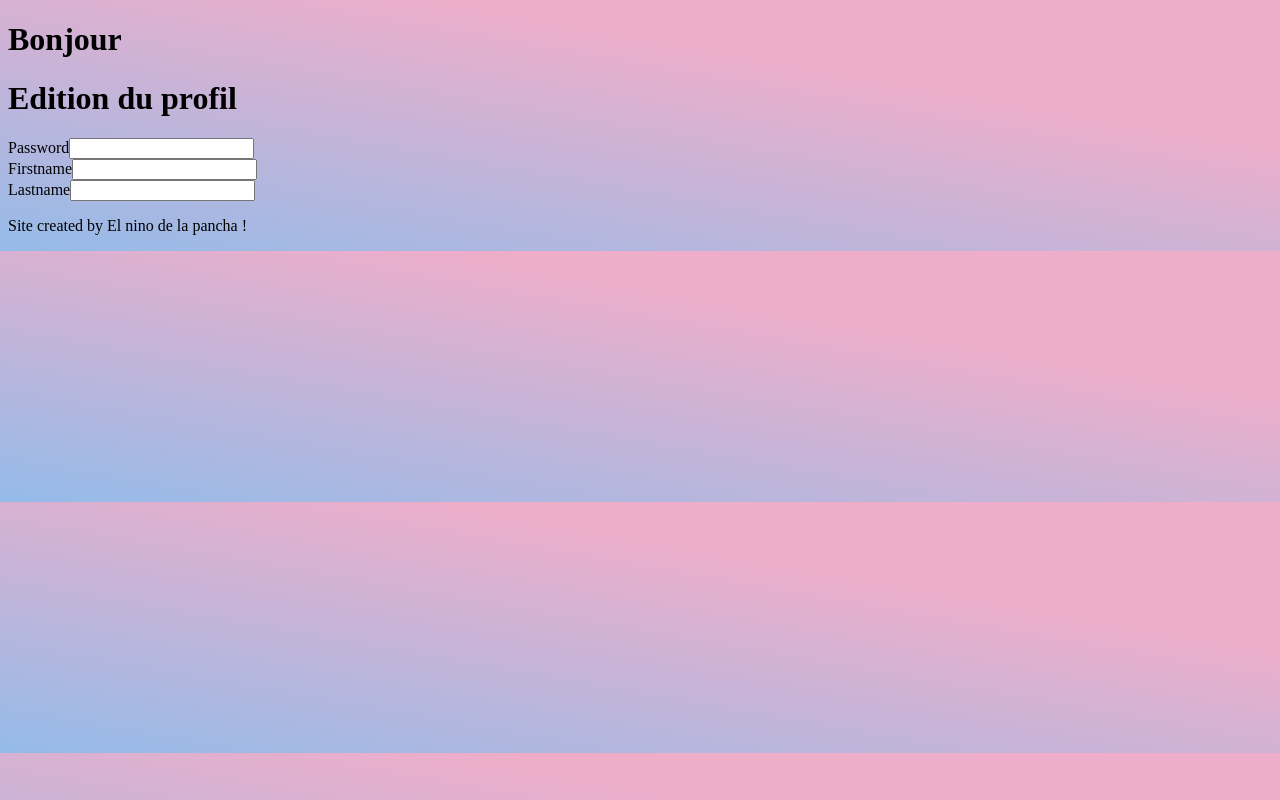
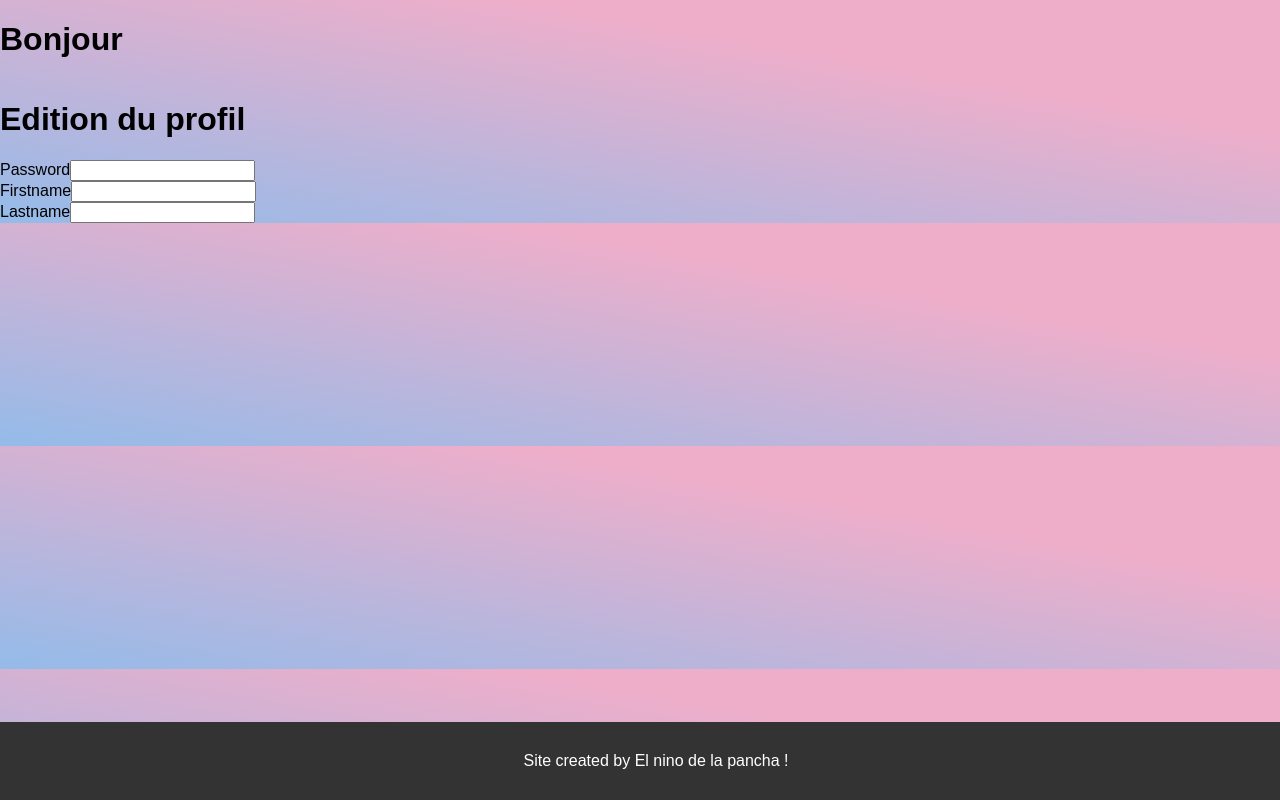
Before and after one commit to lone0s/SWS, a Symfony app: template templates/profile/editprofile.html.twig in a window 1280 px wide. Run offline with Twig, Linux system fonts and the light colour scheme; the template is opened without the code that fills it, so the values that code supplies are empty; form fields are guessed from the names that the template uses; some libraries are stand-ins or nearby versions.

Commit message:
style page et autres

```diff
--- /dev/null
+++ b/public/css/main.css
@@ -0,0 +1,48 @@
+body {
+    font-family: Arial, Helvetica, sans-serif;
+}
+
+body {
+    background: linear-gradient(190deg, rgba(238,174,202,1) 30%, rgba(148,187,233,1) 100%);
+    margin: 0;
+    padding: 0;
+}
+
+.footer{
+    margin: 0;
+    padding: 14px 16px;
+    text-align: center;
+    background-color: #333333;
+    position: fixed;
+    bottom: 0;
+    width: 100%;
+    color: white;
+}
+
+ul {
+    list-style-type: none;
+    margin: 0;
+    padding: 0;
+    overflow: hidden;
+    background-color: #333333;
+}
+
+li {
+    float: left;
+}
+
+.connect{
+    float: right;
+}
+
+li a {
+    display: block;
+    color: white;
+    text-align: center;
+    padding: 14px 16px;
+    text-decoration: none;
+}
+
+li a:hover {
+    background-color: #3adb76;
+}
--- a/templates/base.html.twig
+++ b/templates/base.html.twig
@@ -3,7 +3,7 @@
 <head>
     <meta charset="UTF-8">
     <title>{% block title %}CBD DEALERZZZ{% endblock %}</title>
-    <link href="css/main.css" rel="stylesheet">
+    <link href="{{ asset('css/main.css') }}" rel="stylesheet">
 </head>
 <body>
 {% block body %}
--- a/templates/css/main.css
+++ /dev/null
@@ -1,3 +0,0 @@
-body {
-    background: linear-gradient(190deg, rgba(238,174,202,1) 30%, rgba(148,187,233,1) 100%);
-}
--- a/templates/site/entete.html.twig
+++ b/templates/site/entete.html.twig
@@ -1,4 +1,8 @@
 {% block bienvenue %}
     <!-- Il faut ajouter le nom de la personne connectée-->
-    <h1>Bonjour</h1>
+    {% if is_granted('IS_AUTHENTICATED_ANONYMOUSLY') %}
+        <h1>Bonjour</h1>
+    {% else %}
+        <h1>Bonjour {{app.user.firstname}}</h1>
+    {% endif %}
 {% endblock %}
--- a/templates/site/menu.html.twig
+++ b/templates/site/menu.html.twig
@@ -4,15 +4,15 @@
             {% if is_granted('IS_AUTHENTICATED_ANONYMOUSLY') and is_granted('ROLE_USER') == false
                 and is_granted('ROLE_SUPER_ADMIN') == false%}
                 <li><a href={{ path('app_main') }}>Menu</a></li>
-                <li><a href={{ path('app_register')}}>Créer un compte</a></li>
-                <li><a href={{ path('app_login')}}>Connexion</a></li>
+                <li class="connect"><a href={{ path('app_register')}}>Créer un compte</a></li>
+                <li class="connect"><a href={{ path('app_login')}}>Connexion</a></li>
             {% endif %}
             {% if is_granted('ROLE_USER') and is_granted('ROLE_SUPER_ADMIN') == false %}
                 <li><a href={{ path('app_main') }}>Menu</a></li>
                 <li><a href={{ path('app_edit_profile') }}>Modifier profil</a></li>
                 <li><a href={{ path('_get_products') }}>Lister produits</a></li>
                 <li><a >Panier</a></li>
-                <li><a href={{ path('app_logout')}}>Déconnexion</a></li>
+                <li class="connect"><a href={{ path('app_logout')}}>Déconnexion</a></li>
             {% endif %}
             {% if is_granted('ROLE_ADMIN') and is_granted('ROLE_SUPER_ADMIN') == false %}
                 <li><a href={{ path('') }}>Gestion des utilisateurs</a></li>
@@ -23,7 +23,7 @@
                 <li><a href={{ path('app_main') }}>Menu</a></li>
                 <li><a href={{ path('app_editprofile') }}>Modifier profil</a></li>
                 <li><a href={{ path('') }}>Ajouter un admin</a></li>s
-                <li><a href={{ path('app_logout')}}>Déconnexion</a></li>
+                <li class="connect"><a href={{ path('app_logout')}}>Déconnexion</a></li>
             {% endif %}
         </ul>
     </nav>
--- a/templates/site/piedpage.html.twig
+++ b/templates/site/piedpage.html.twig
@@ -1,3 +1,5 @@
 {% block footer %}
-    <p>Site created by El nino de la pancha !</p>
+    <div class="footer">
+        <p>Site created by El nino de la pancha !</p>
+    </div>
 {% endblock %}
```
Also changed, not shown: src/Controller/ProfileController.php (+10 -2 lines).
